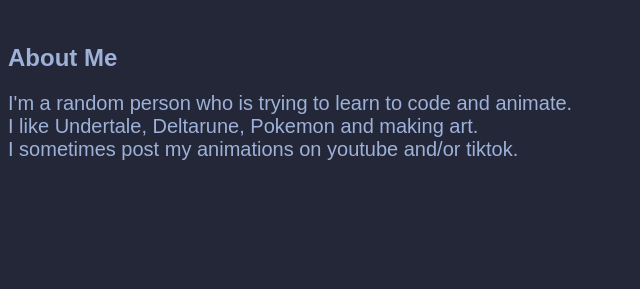
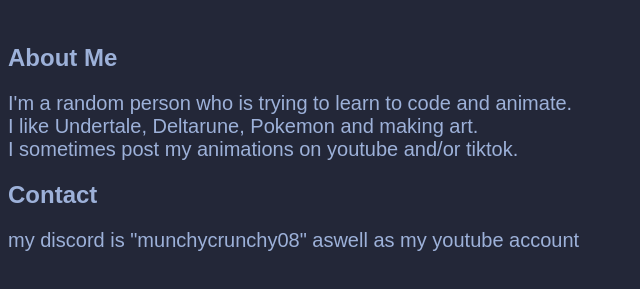
Before and after one commit to MunchyCrnchy/callie.github.io, a plain HTML site: page index.html in a window 1280 px wide. Shown: the part 405-694 px from the top of the page, without its empty margins (0-640 px from the left). Drawn offline with Linux system fonts and the light colour scheme.

Commit message:
Update index.html

```diff
--- a/index.html
+++ b/index.html
@@ -19,6 +19,12 @@
         <p style="color:rgb(157, 177, 217);font-size: 20px;">
             I'm a random person who is trying to learn to code and animate.<br> I like Undertale, Deltarune, Pokemon and making art.<br> I sometimes post my animations on youtube and/or tiktok.
         </p>
+<h2 style="color:rgb(157, 177, 217);">
+        Contact
+      </h2>
+      <p style="color:rgb(157, 177, 217);font-size: 20px;">
+        my discord is "munchycrunchy08" aswell as my youtube account
 
+      </p>
     </body>
 </html>
```
